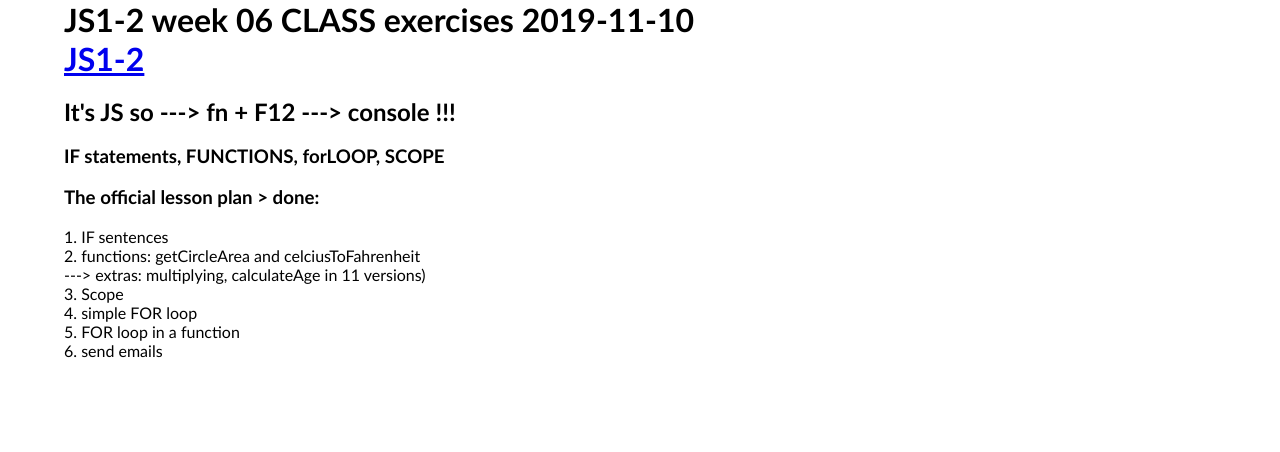
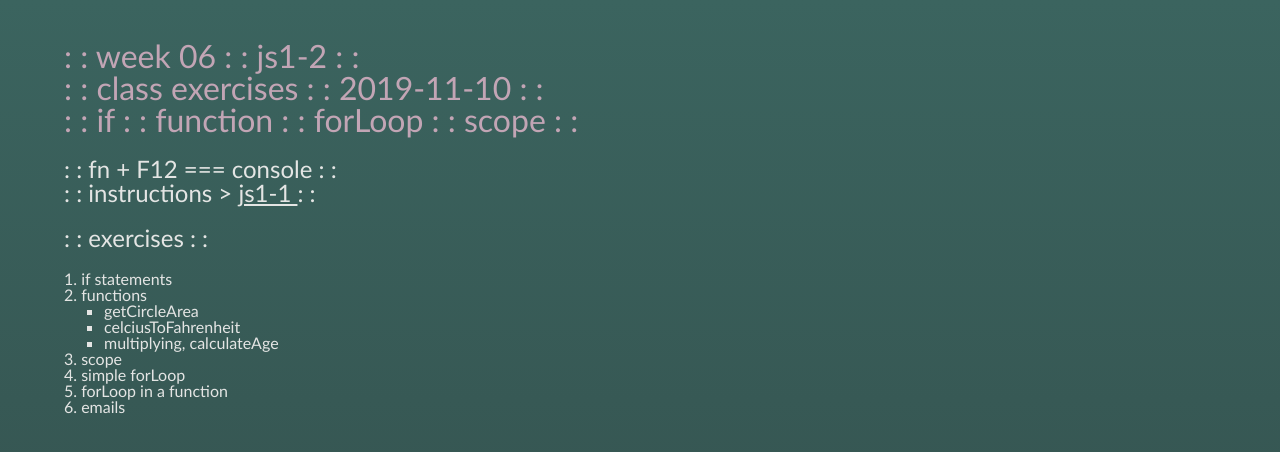
Before and after one commit to mag-da-lenka/hack_your_future, a plain HTML site: page 06_js1_2_class_cond_func/w06-JS1-2-class-notes-if_func_scope_loop.html in a window 1280 px wide. Drawn offline with Linux system fonts and the light colour scheme.

Commit message:
06 class

```diff
--- a/06_js1_2_class_cond_func/w06-JS1-2-class-notes-if_func_scope_loop-style.css
+++ b/06_js1_2_class_cond_func/w06-JS1-2-class-notes-if_func_scope_loop-style.css
@@ -1,14 +1,29 @@
 * {
   box-sizing: border-box;
-  margin: auto;
+  margin: 0 auto;
   font-family: 'Gill Sans', 'Gill Sans MT', Calibri, 'Trebuchet MS', sans-serif;
 }
 
 body {
-  padding: 0% 10% 0% 5%;
-  /*top-right-bottom-left*/
+  display: block;
+  padding: 5vh 1vw 1vh 5vw;
+  background-image: linear-gradient(to bottom, rgb(59, 100, 95), rgb(51, 78, 75));
+  color: rgb(228, 228, 228);
+  font-family: 'Abel';
+  height: 100vh;
 }
 
-body, footer, header, nav, article, aside, section, figure, address {
-  display: block;
+h1, h2, h3, p, ul, li, a {
+  color: rgb(228, 229, 228);
+  border: none;
+  font-weight: 300;
+  line-height: 1em;
 }
+
+h1 {
+  color: rgb(194, 165, 181);
+}
+
+li {
+  list-style-type: square;
+}
--- a/06_js1_2_class_cond_func/w06-JS1-2-class-notes-if_func_scope_loop.html
+++ b/06_js1_2_class_cond_func/w06-JS1-2-class-notes-if_func_scope_loop.html
@@ -3,14 +3,17 @@
 
 <head>
 
-  <!--<meta name="description" content="HYF12 ........">
-<meta name="keywords" content="front-end, HackYourFuture#12">
-<meta name="author" content="Magdalena S. Wojtakowska">--->
+  <meta name="description" content="hack_your_future curriculum">
+  <meta name="keywords" content="front-end">
+  <meta name="author" content="squirrel mag">
+
   <meta charset="UTF-8">
   <meta name="viewport" content="width=device-width, initial-scale=1.0">
   <meta http-equiv="X-UA-Compatible" content="ie=edge">
 
-  <title>JS1-2 week 06 CLASS exercises 2019-11-10</title>
+  <title>06 JavaScript 1.2 class</title>
+
+  <link href='https://fonts.googleapis.com/css?family=Abel' rel='stylesheet'>
 
   <link rel="stylesheet" href="w06-JS1-2-class-notes-if_func_scope_loop-style.css">
 
@@ -21,27 +24,39 @@
 
 <body>
 
-  <h1>JS1-2 week 06 CLASS exercises 2019-11-10 <br>
-    <a href="https://github.com/HackYourFuture-CPH/JavaScript/tree/master/javascript1/week2">JS1-2</a>
+
+  <h1>
+    : : week 06 : : js1-2 : : <br>
+    : : class exercises : : 2019-11-10 : :<br>
+    : : if : : function : : forLoop : : scope : :
   </h1> <br>
 
-  <h2>It's JS so ---> fn + F12 ---> console !!! </h2> <br>
+  <h2>: : fn + F12 === console : : </h2>
 
-  <h3>IF statements, FUNCTIONS, forLOOP, SCOPE</h3> <br>
+  <h2>: : instructions >
+    <a href="https://github.com/HackYourFuture-CPH/JavaScript/tree/master/javascript1/week2">
+      js1-1
+    </a> : :
+  </h2> <br>
 
-  <h3> The official lesson plan > done: </h3> <br>
+  <h2>: : exercises : : </h2> <br>
+
+  <p> 1. if statements</p>
+  <p> 2. functions
+  <ul>
+    <li>getCircleArea</li>
+    <li>celciusToFahrenheit</li>
+    <li>multiplying, calculateAge</li>
+  </ul>
+  </p>
+  <p> 3. scope</p>
+  <p> 4. simple forLoop</p>
+  <p> 5. forLoop in a function</p>
+  <p> 6. emails</p>
+
+  <script type="text/javascript" src="w06-JS1-2-class-notes-if_func_scope_loop-script.js"> </script>
 
 
-  <p> 1. IF sentences</p>
-  <p> 2. functions: getCircleArea and celciusToFahrenheit </p>
-  <p> ---> extras: multiplying, calculateAge in 11 versions)</p>
-  <p> 3. Scope</p>
-  <p> 4. simple FOR loop</p>
-  <p> 5. FOR loop in a function</p>
-  <p> 6. send emails</p>
-
-  <script type="text/javascript" src="w06-JS1-2-class-notes-if_func_scope_loop-script.js">
-  </script>
 </body>
 
 </html>
```
Also changed, not shown: 06_js1_2_class_cond_func/js1_2_class.jpg, 1 other file.
